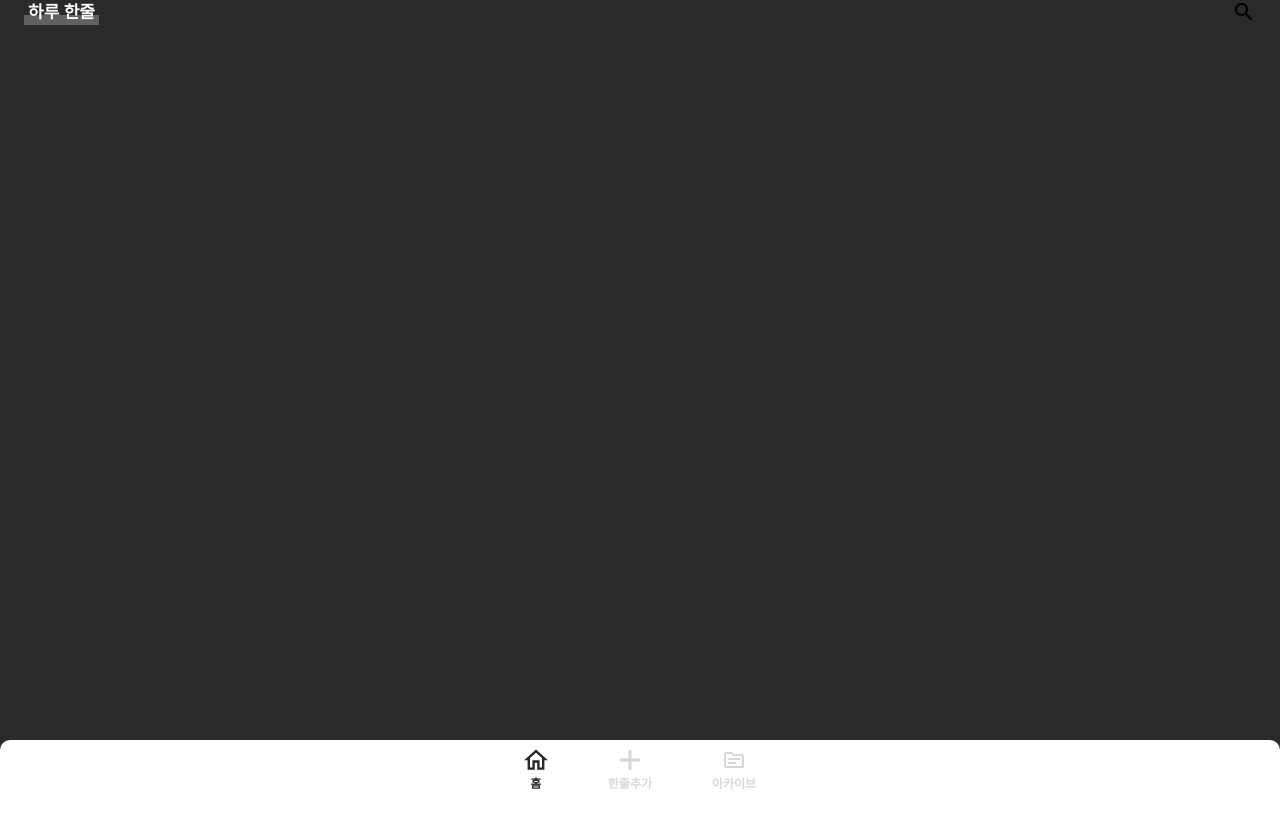
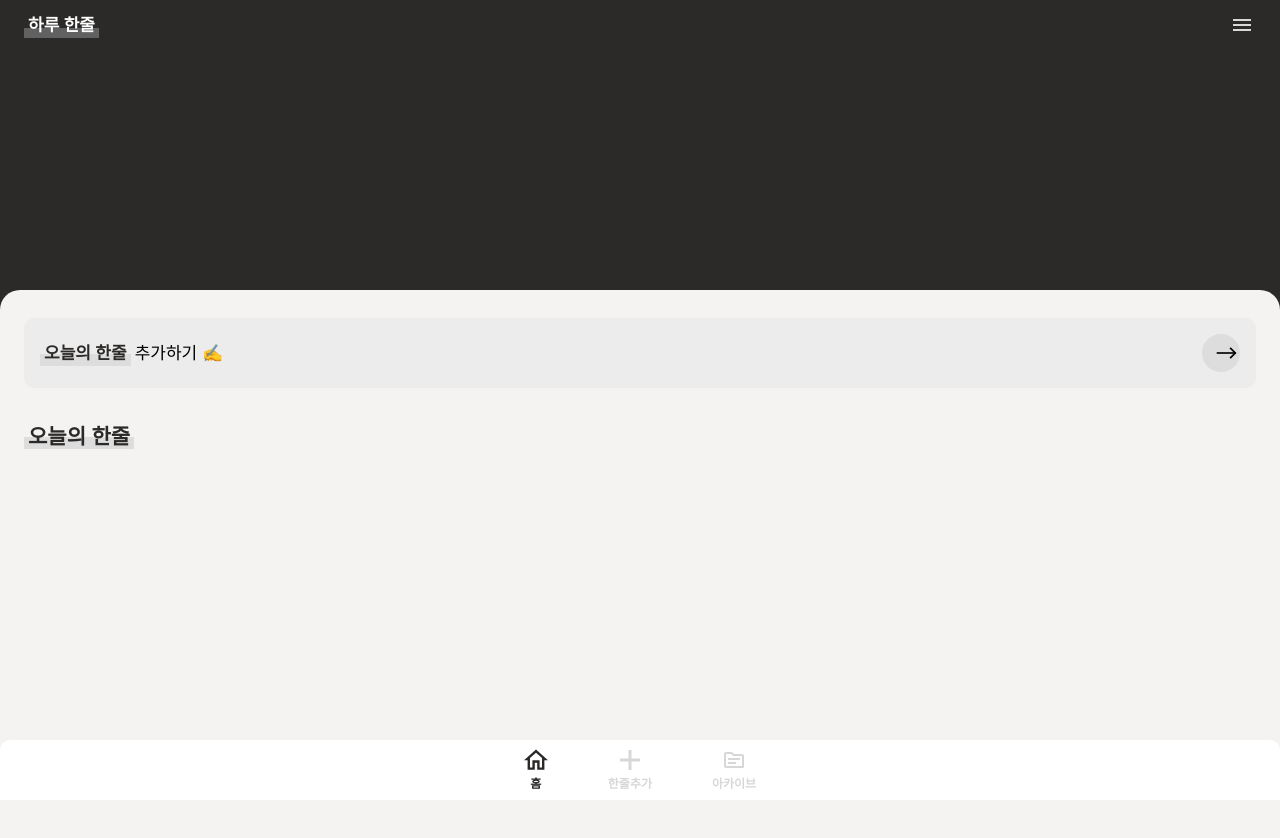
Before and after one commit to potenday-project/303TEN011-frontend, a Next.js app: page /main in a window 1280 px wide. Shown: the top 838 px of the page. Before the commit the page ends 800 px from the top, so only its background shows below. Built offline with nearby package versions, Linux system fonts and the light colour scheme.

Commit message:
Refactor: 메인 페이지 컴포넌트 정리

```diff
--- a/src/components/common/InnerContainer.tsx
+++ b/src/components/common/InnerContainer.tsx
@@ -1,10 +1,13 @@
 interface Props {
   children: React.ReactNode;
+  className?: string;
 }
 
-const InnerContainer = ({ children }: Props) => {
+const InnerContainer = ({ children, className }: Props) => {
   return (
-    <div className="h-inner z-10 w-full min-w-[320px] shrink-0 rounded-t-[20px] bg-main-100">
+    <div
+      className={`${className} relative z-10 w-full min-w-[320px] shrink-0 rounded-t-[20px] bg-main-100`}
+    >
       {children}
     </div>
   );
--- a/src/components/common/PageTitle.tsx
+++ b/src/components/common/PageTitle.tsx
@@ -5,6 +5,7 @@ interface Props {
   fontColor?: "text-main-900" | "text-white";
   lineColor?: "bg-[#ddd]" | "bg-[#616161]";
   lineWeight?: "h-3" | "h-[10px]";
+  className?: string;
 }
 
 const PageTitle = ({
@@ -14,9 +15,10 @@ const PageTitle = ({
   fontColor = "text-main-900",
   lineColor = "bg-[#ddd]",
   lineWeight = "h-3",
+  className,
 }: Props) => {
   return (
-    <div className="relative w-fit">
+    <div className={`${className} relative w-fit`}>
       <h1 className={`relative z-10 block px-1 ${fontWeight} ${fontSize} ${fontColor}`}>{title}</h1>
       <div className={`absolute left-0 bottom-[-1px] ${lineWeight} w-full ${lineColor}`} />
     </div>
--- /dev/null
+++ b/src/components/main/WriteButton.tsx
@@ -0,0 +1,21 @@
+import Link from "next/link";
+
+import PageTitle from "../common/PageTitle";
+import { IconButtonArrow } from "@/static/icons";
+
+const WriteButton = () => {
+  return (
+    <Link
+      href="/write"
+      className="flex w-full items-center justify-between rounded-[10px] bg-[#ececec] p-4"
+    >
+      <div className="flex items-center gap-1">
+        <PageTitle title="오늘의 한줄" fontSize="text-lg" />
+        <span className="text-lg font-medium">추가하기 ✍️</span>
+      </div>
+      <IconButtonArrow />
+    </Link>
+  );
+};
+
+export default WriteButton;
--- a/src/pages/main/index.tsx
+++ b/src/pages/main/index.tsx
@@ -1,13 +1,15 @@
 import Container from "@/components/common/Container";
+import InnerContainer from "@/components/common/InnerContainer";
 import Nav from "@/components/common/Nav";
 import PageTitle from "@/components/common/PageTitle";
-import { IconSearch } from "@/static/icons";
+import WriteButton from "@/components/main/WriteButton";
+import { IconDrawer } from "@/static/icons";
 
 const Main = () => {
   return (
     <>
-      <Container bgColor="bg-main-900">
-        <header className="grid grid-cols-[auto_24px] px-6">
+      <Container bgColor="bg-main-900" className="pt-[290px]">
+        <header className="fixed top-0 flex h-[50px] w-full items-center justify-between bg-main-900 px-6">
           <PageTitle
             title="하루 한줄"
             fontSize="text-lg"
@@ -16,8 +18,14 @@ const Main = () => {
             lineWeight="h-[10px]"
           />
 
-          <IconSearch />
+          <IconDrawer />
         </header>
+
+        <InnerContainer className="min-h-screen px-6 pt-7 pb-[60px]">
+          <WriteButton />
+
+          <PageTitle title="오늘의 한줄" className="mt-9" />
+        </InnerContainer>
       </Container>
 
       <Nav />
```
